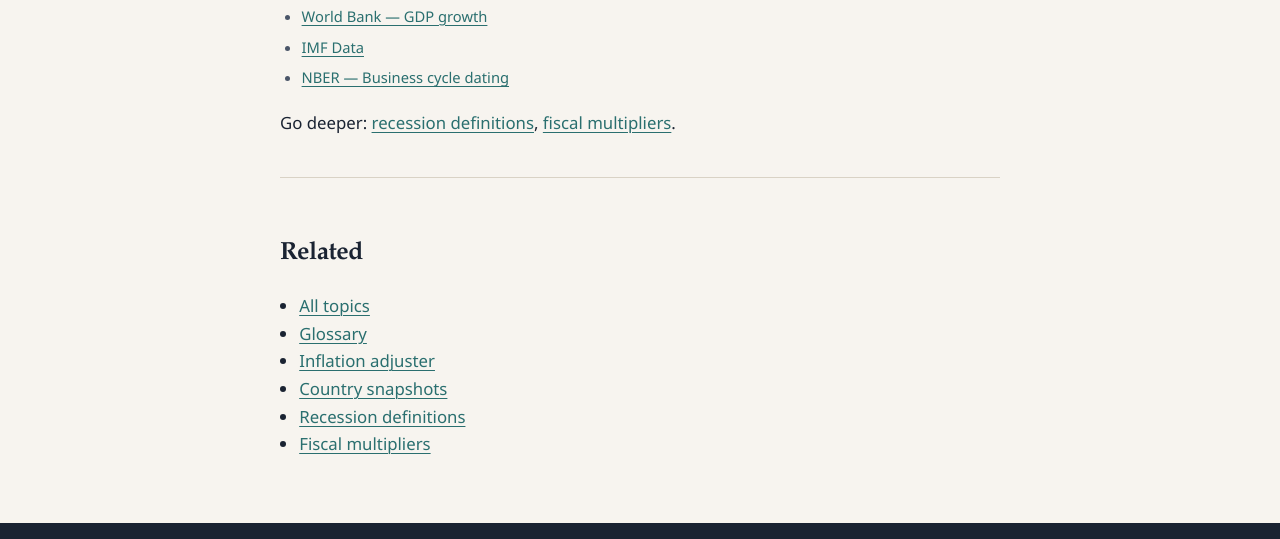
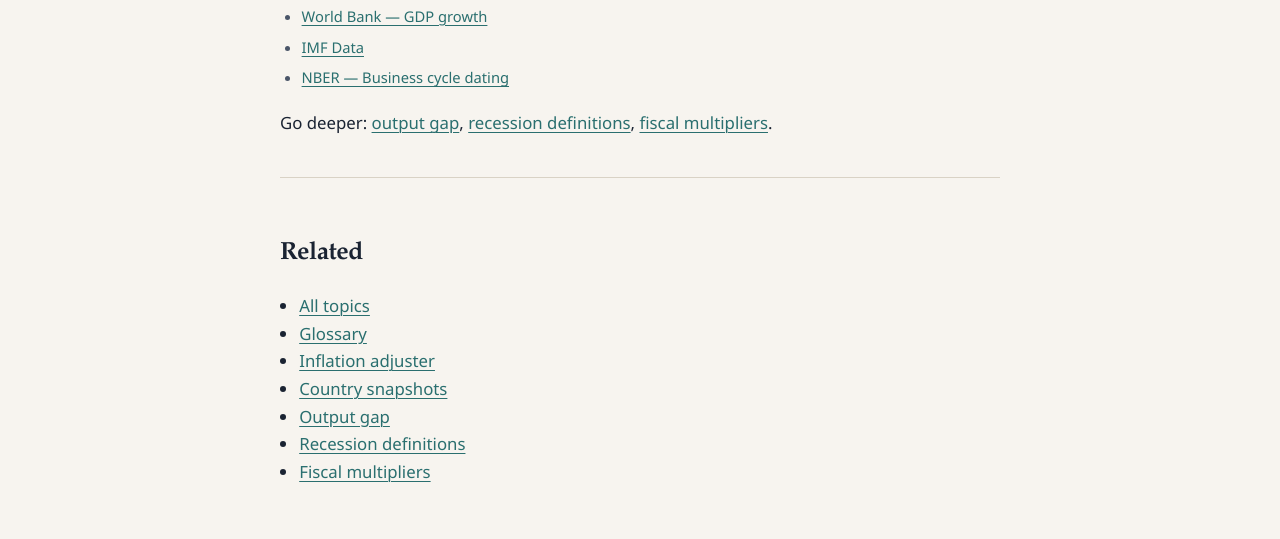
Before and after one commit to joshuaofisrael/simplemacroguide, a plain HTML site: page topics/gdp.html in a window 1280 px wide. Shown: the part 1917-2456 px from the top of the page. Drawn offline with Linux system fonts and the light colour scheme.

Commit message:
Add explainer: What is the output gap?

```diff
--- a/topics/gdp.html
+++ b/topics/gdp.html
@@ -91,7 +91,7 @@
 <li><a href="https://www.imf.org/en/Data" rel="noopener noreferrer">IMF Data</a></li>
 <li><a href="https://www.nber.org/research/business-cycle-dating" rel="noopener noreferrer">NBER — Business cycle dating</a></li>
 </ul>
-<p>Go deeper: <a href="../explainers/recession-definitions.html">recession definitions</a>, <a href="../explainers/fiscal-multipliers.html">fiscal multipliers</a>.</p>
+<p>Go deeper: <a href="../explainers/output-gap.html">output gap</a>, <a href="../explainers/recession-definitions.html">recession definitions</a>, <a href="../explainers/fiscal-multipliers.html">fiscal multipliers</a>.</p>
 
 </div>
 <section class="related" aria-labelledby="related-h">
@@ -102,6 +102,7 @@
 <li><a href="../calculators/inflation-adjuster.html">Inflation adjuster</a></li>
 <li><a href="../countries/">Country snapshots</a></li>
 
+<li><a href="../explainers/output-gap.html">Output gap</a></li>
 <li><a href="../explainers/recession-definitions.html">Recession definitions</a></li>
 <li><a href="../explainers/fiscal-multipliers.html">Fiscal multipliers</a></li></ul>
 </section>
```
